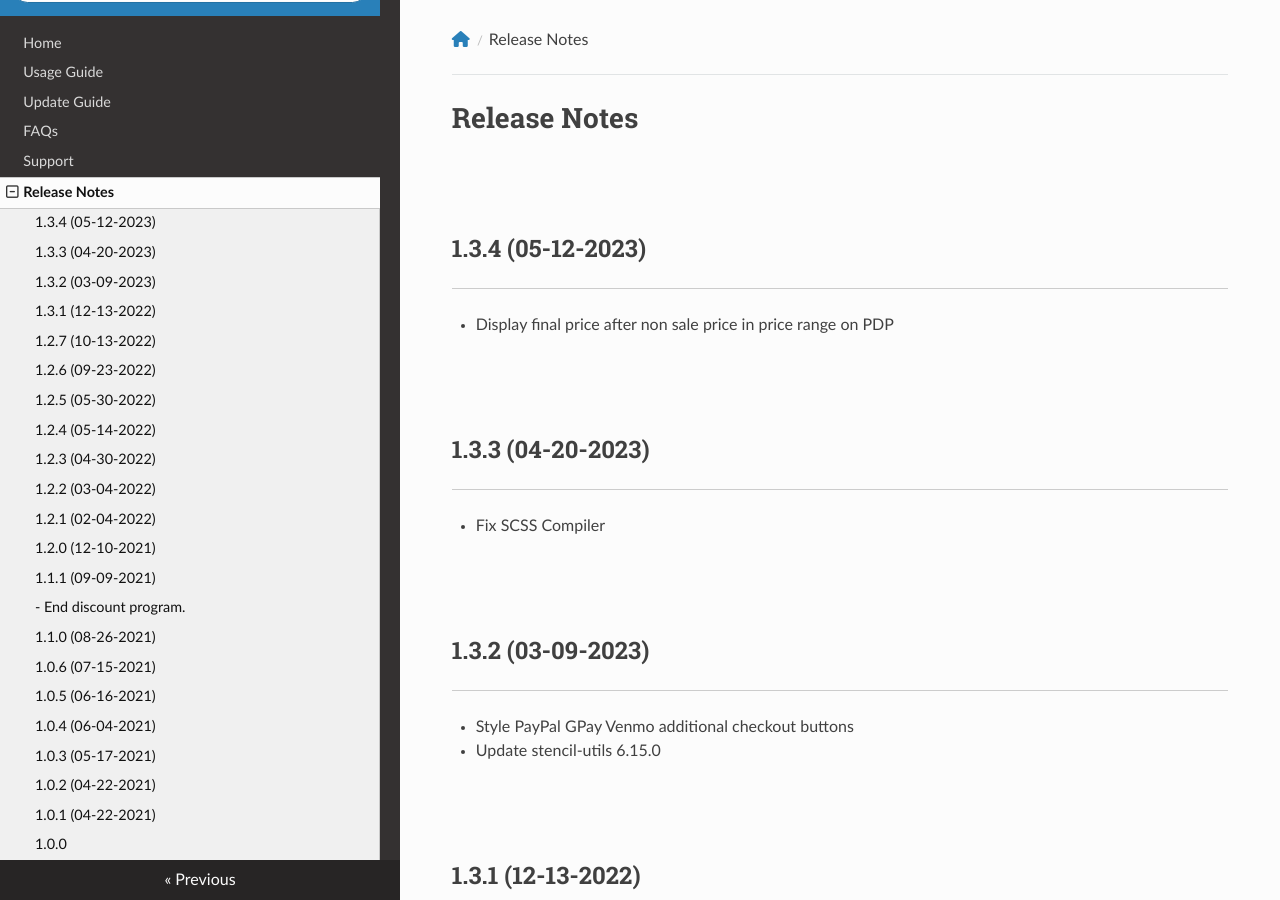
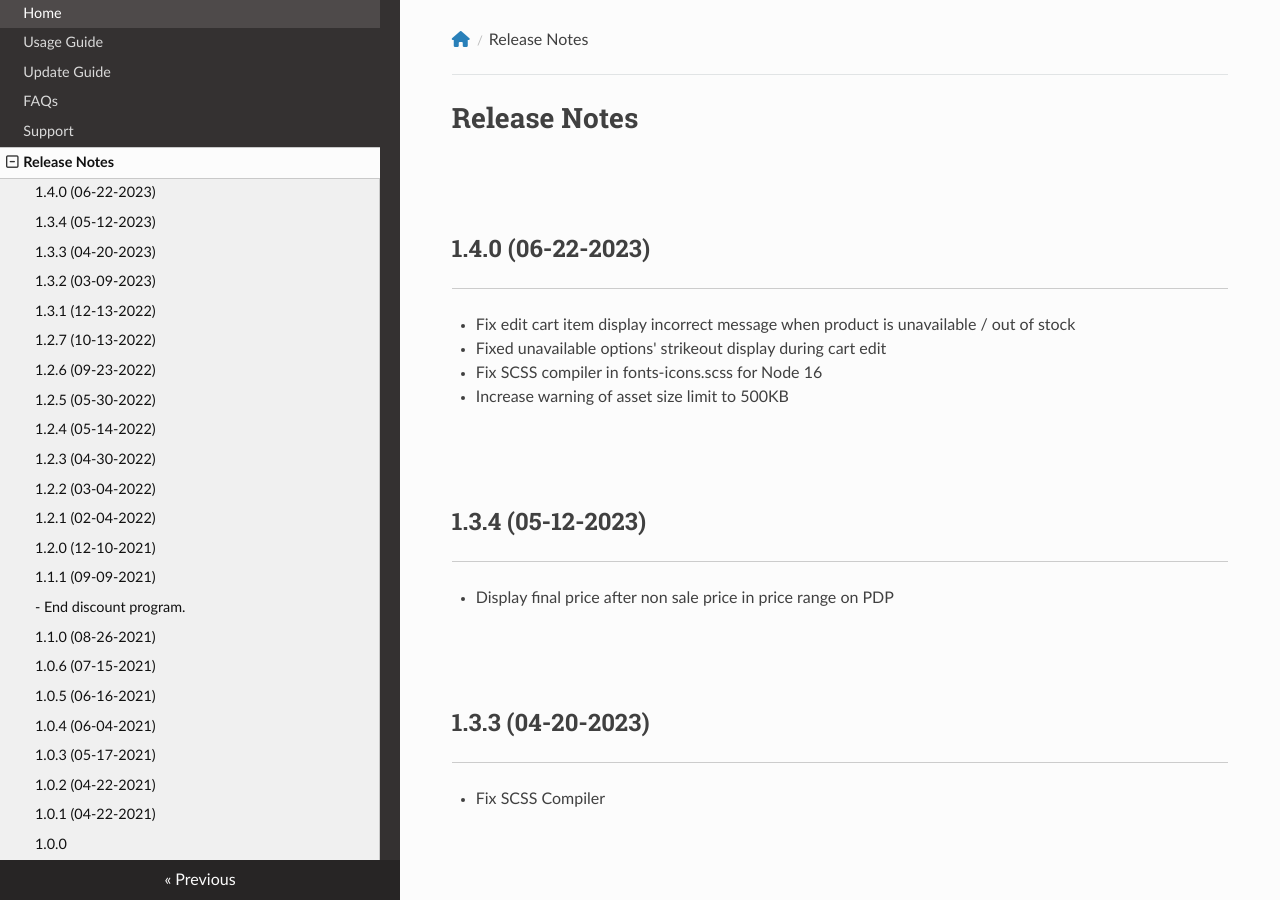
Before and after one commit to tvlgiao/bc-beautify-docs, an MkDocs documentation site: the page built from docs/changelog.md, in a window 1280 px wide and 900 px high. Built offline with MkDocs 1.6.1, drawn with Linux system fonts in a browser that asks for light colours; nearby versions of some CDN libraries.

Commit message:
Release 1.4.0

```diff
--- a/docs/changelog.md
+++ b/docs/changelog.md
@@ -1,4 +1,10 @@
 # Release Notes
+
+## 1.4.0 (06-22-2023)
+- Fix edit cart item display incorrect message when product is unavailable / out of stock
+- Fixed unavailable options' strikeout display during cart edit
+- Fix SCSS compiler in fonts-icons.scss for Node 16
+- Increase warning of asset size limit to 500KB
 
 ## 1.3.4 (05-12-2023)
 - Display final price after non sale price in price range on PDP
```
